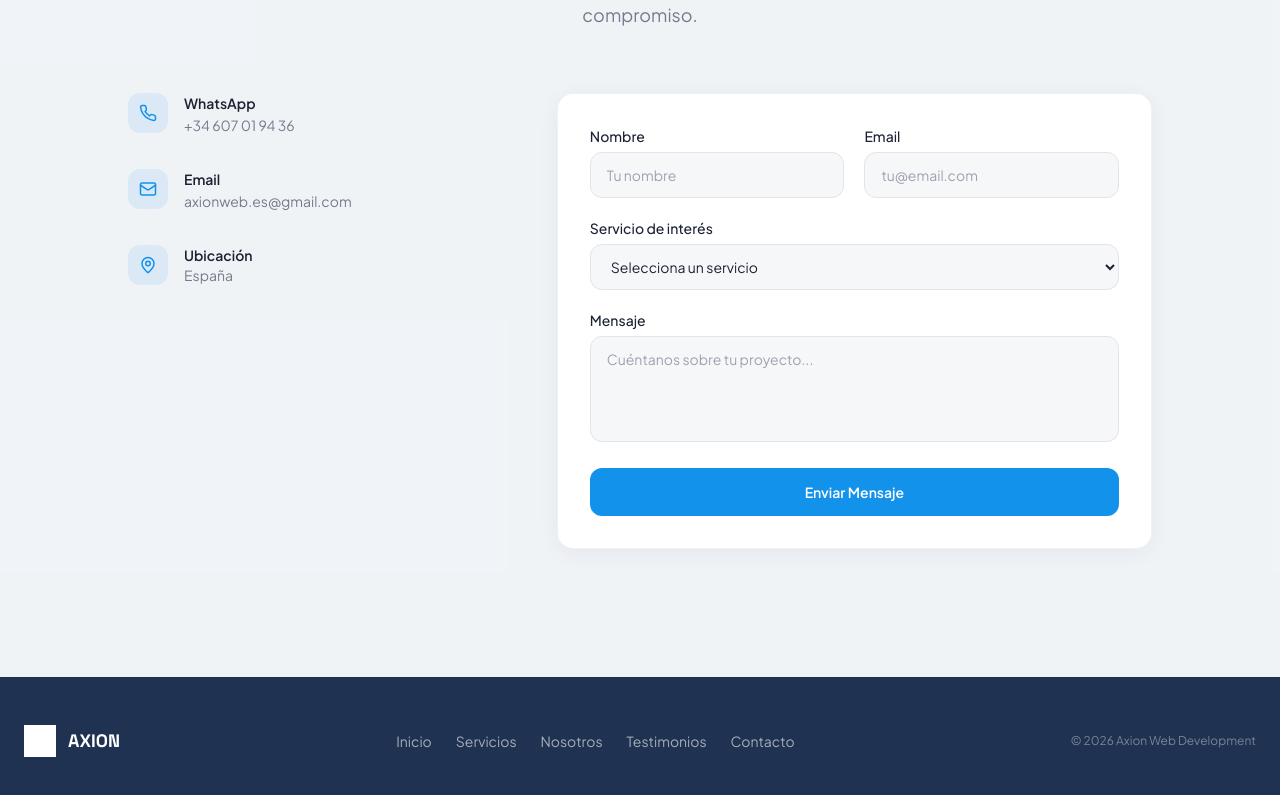
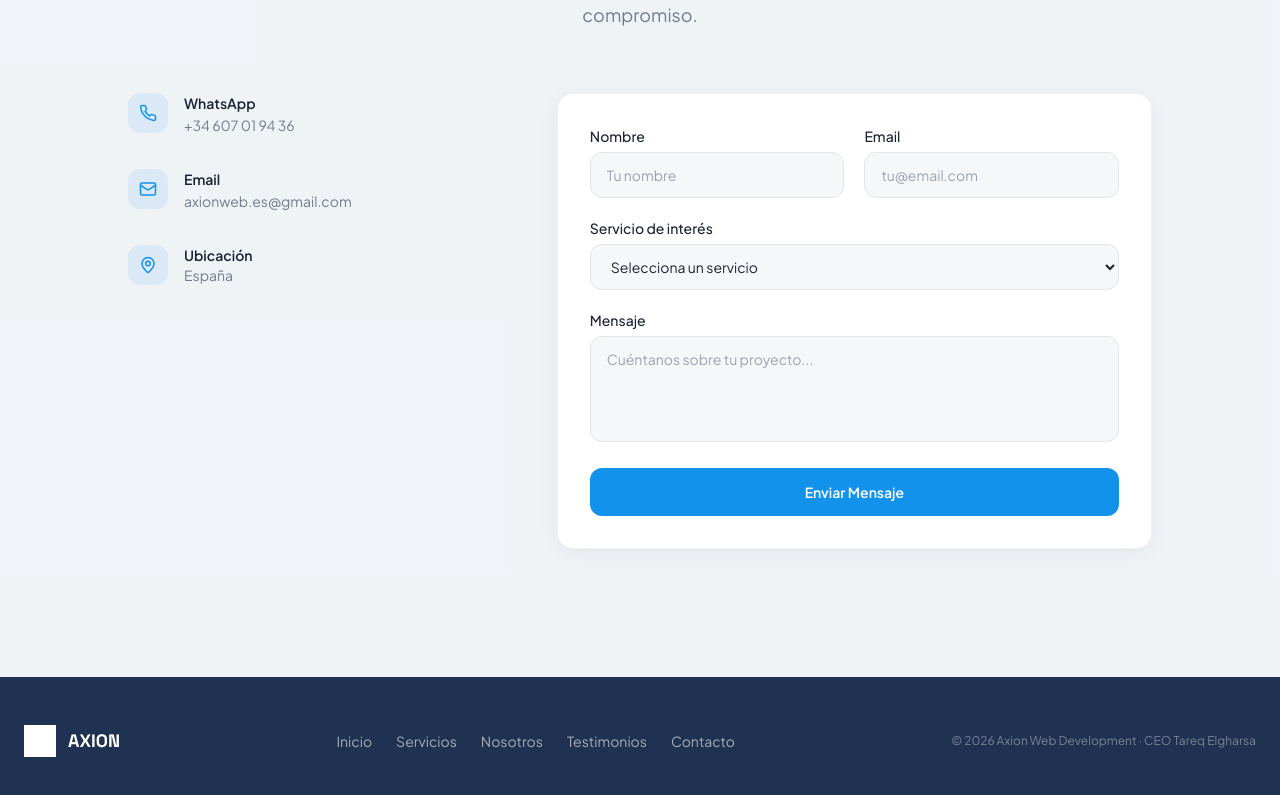
Before and after one commit to axionwebes/Axion.web, a React (Vite) app in the folder axion-boost-main/: page / in a window 1280 px wide. Shown: the part 3746-4541 px from the top of the page. Built offline with nearby package versions, Linux system fonts and the light colour scheme; the HTML template or start-up script is replaced by a standard one.

Commit message:
Add CEO name to footer copyright notice

```diff
--- a/axion-boost-main/src/components/Footer.tsx
+++ b/axion-boost-main/src/components/Footer.tsx
@@ -26,7 +26,7 @@ const Footer = () => (
           )}
         </nav>
         <p className="text-primary-foreground/40 text-xs">
-          © {new Date().getFullYear()} Axion Web Development
+          © {new Date().getFullYear()} Axion Web Development · CEO Tareq Elgharsa
         </p>
       </div>
     </div>
```
